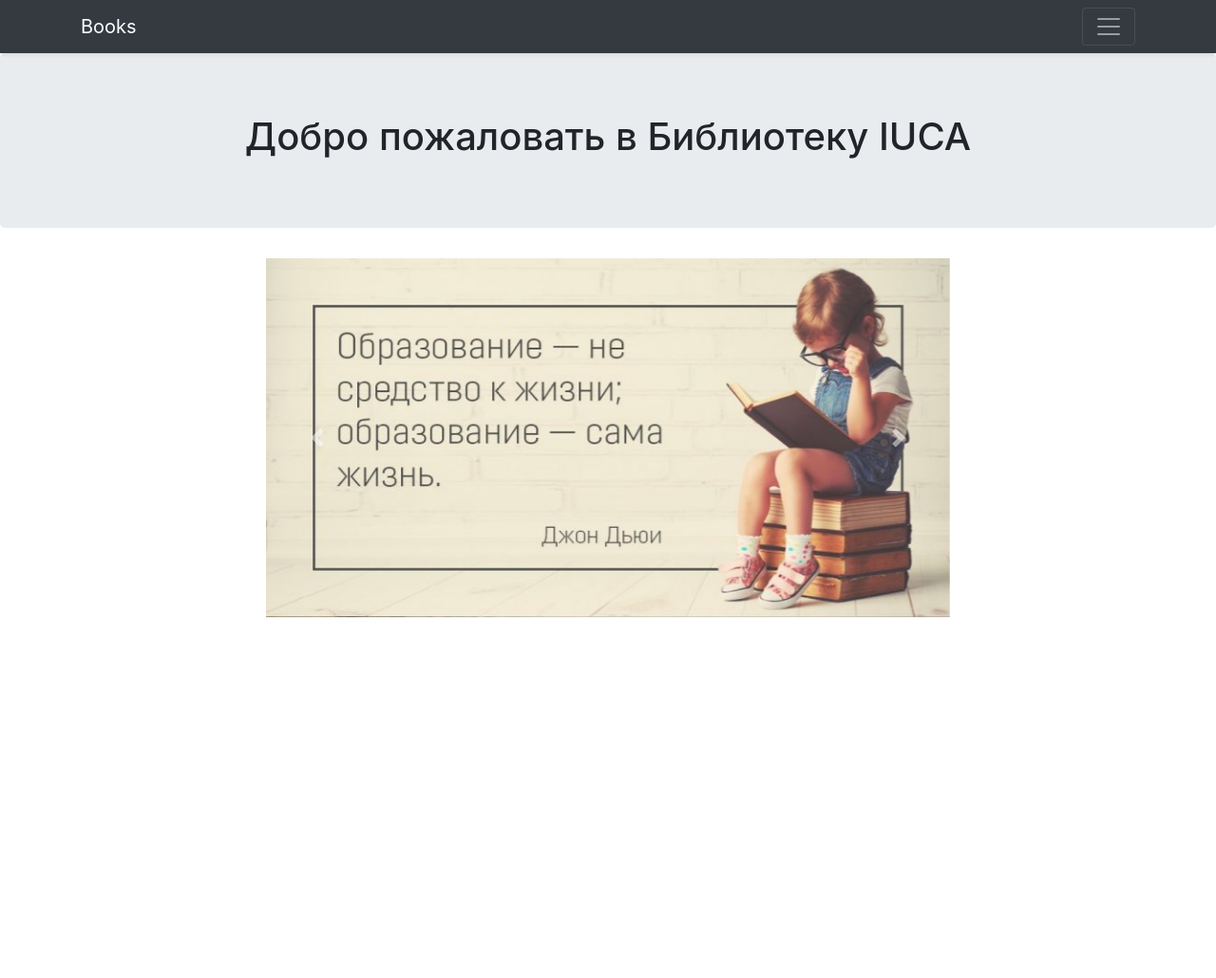
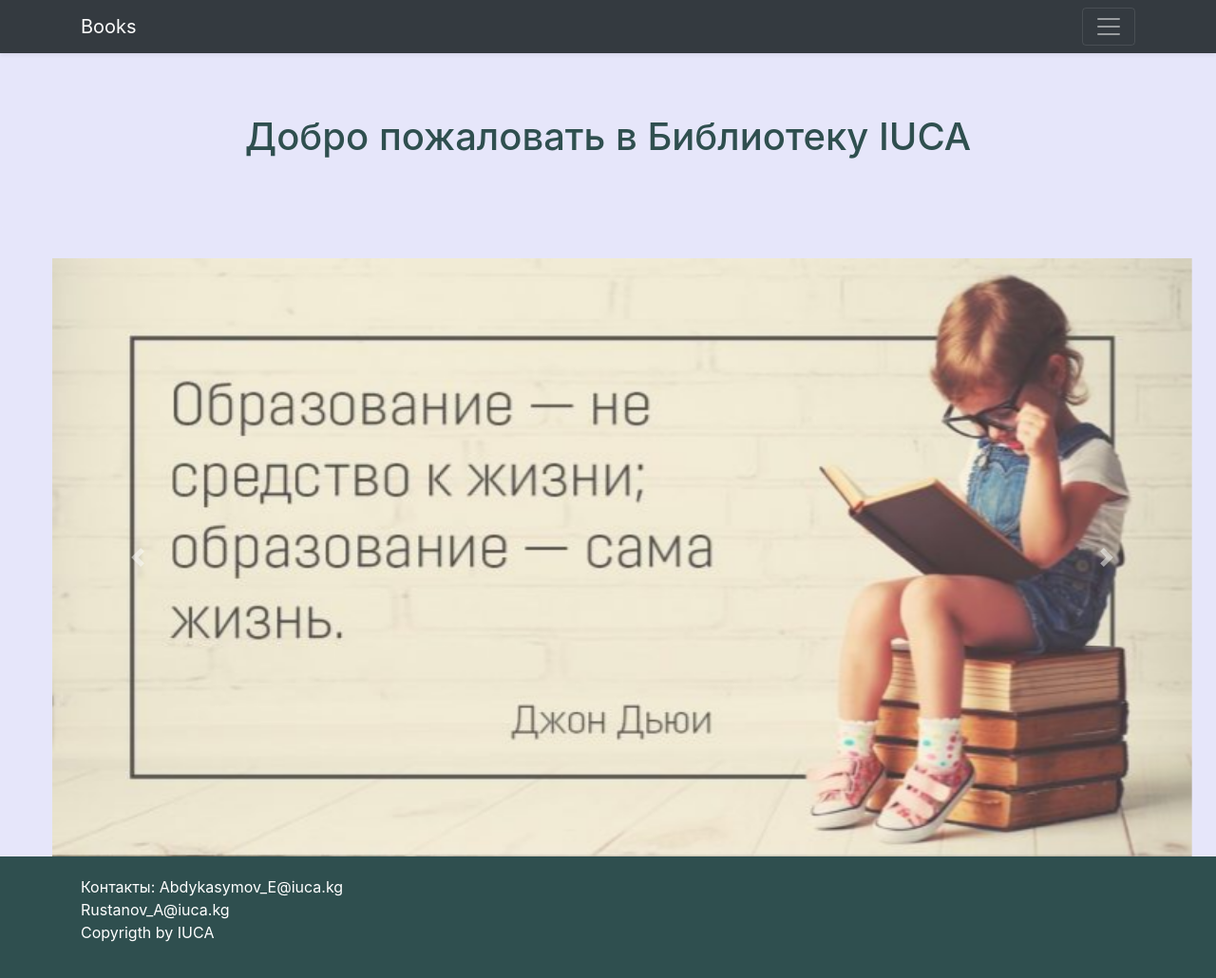
Before and after one commit to abdykasymovvv/library, a Django app: page / in a window 1280 px wide. Shown: the whole page at 95% size. Before the commit the page ends 650 px from the top, so only its background shows below. Run offline with Django 3.2, Linux system fonts and the light colour scheme; some libraries are stand-ins or nearby versions.

Commit message:
mini upgrade

```diff
--- a/library/static/css/project.css
+++ b/library/static/css/project.css
@@ -11,3 +11,8 @@
   background-color: #f2dede;
   border-color: #eed3d7;
 }
+
+
+.text-muted p{
+  color: white;
+}
--- a/library/templates/base.html
+++ b/library/templates/base.html
@@ -8,7 +8,7 @@
     <meta name="description" content="our finaly projects">
     <meta name="author" content="Akbar and Erlan">
       <script src="https://cdnjs.cloudflare.com/ajax/libs/html5shiv/3.7.3/html5shiv.min.js"></script>
-    <link rel="icon" href="{% static 'images/favicons/favicon.ico' %}">
+    <link rel="icon" href="{% static 'images/logo.jfif' %}">
     {% block css %}
       <link rel="stylesheet" href="{% static 'css/project.css' %}">
     <link href="https://stackpath.bootstrapcdn.com/bootstrap/4.3.1/css/bootstrap.min.css" rel="stylesheet" integrity="sha384-ggOyR0iXCbMQv3Xipma34MD+dH/1fQ784/j6cY/iJTQUOhcWr7x9JvoRxT2MZw1T" crossorigin="anonymous">
@@ -31,7 +31,12 @@
       }
     </style>
 
-
+<style>
+   body {
+    color: #2F4F4F;
+     background: #E6E6FA
+   }
+  </style>
   </head>
   <body>
 
@@ -93,9 +98,9 @@
 <main role="main">
 
 {% block libary_title %}
-  <section class="jumbotron text-center">
+  <section class="jumbotron text-center" style="background: #E6E6FA">
     <div class="container">
-      <h1>Библиотека</h1>
+      <h1>Books</h1>
     </div>
   </section>
 {% endblock %}
@@ -103,12 +108,12 @@
 {% block content %}
 
 
-<div class="container" style="max-width: 750px;">
+<div class="container" style="max-width: 1200px;" >
 
-<div id="carouselExampleInterval" class="carousel slide" data-ride="carousel">
+<div id="carouselExampleInterval" class="carousel slide" data-ride="carousel" style="width:1200px; ">
   <div class="carousel-inner">
     <div class="carousel-item active" data-interval="10000">
-      <img src="{% static 'images/1.jpg' %}" class="d-block w-100" alt="...">
+      <img src="{% static 'images/1.jpg' %}"class="d-block w-100" alt="...">
     </div>
     <div class="carousel-item" data-interval="2000">
       <img src="{% static 'images/2.jpg' %}" class="d-block w-100" alt="...">
@@ -144,9 +149,14 @@
 
 </main>
   {% block footer %}
-<footer class="text-muted">
+<footer class="text-muted" style="padding: 20px;
+  background-color: #2F4F4F;">
   <div class="container">
-    <p>Rustanov Akbar, Abdykasymov Erlan IT-119 </p>
+    <p>Контакты: Abdykasymov_E@iuca.kg<br>
+      Rustanov_A@iuca.kg<br>
+      Copyrigth by IUCA
+    </p>
+    <a class="logo" href=""><img src="{% static 'images/logo.jfif' %}"  width="120"></a>
   </div>
 </footer>
   {% endblock %}
--- a/library/templates/books/book_detail.html
+++ b/library/templates/books/book_detail.html
@@ -3,7 +3,7 @@
 {% block content %}
 
 <!------------------------------------------------------------------------------------------>
-<div class="card mb-3" style="max-width: 820px;">
+<div class="card mb-3" style="max-width: 3020px; background: #E6E6FA; border-color: #E6E6FA">
   <div class="row no-gutters">
     <div class="col-md-4">
       <img src="{{ book_detail.photo.url }}" class="card-img" alt="...">
--- a/library/templates/pages/home.html
+++ b/library/templates/pages/home.html
@@ -1,16 +1,34 @@
 {% extends "base.html" %}
-{% block footer %}{% endblock %}
   {% block ggshow %}{% endblock %}
 {% block category %}{% endblock %}
 
 
+
 {% block libary_title %}
 
-   <section class="jumbotron text-center">
+   <section class="jumbotron text-center"; style="background: #E6E6FA">
     <div class="container">
       <h1> Добро пожаловать в Библиотеку IUCA</h1>
 
     </div>
   </section>
 {% endblock %}
- {% block home %}<a class="navbar-brand" href="{% url 'book_list' %}">Books</a> {% endblock %}
+
+ {% block home %}
+
+<a class="navbar-brand" href="{% url 'book_list' %}" >Books</a>
+
+{% endblock %}
+
+
+  {% block footer %}
+<footer class="text-muted" style="padding: 20px;
+  background-color: #2F4F4F;">
+  <div class="container">
+    <p>Контакты: Abdykasymov_E@iuca.kg<br>
+      Rustanov_A@iuca.kg<br>
+      Copyrigth by IUCA
+    </p>
+  </div>
+</footer>
+  {% endblock %}
```
Also changed, not shown: db.sqlite3, library/static/images/2.jpg, library/static/images/3.jpg, library/static/images/favicons/favicon.ico (deleted).
